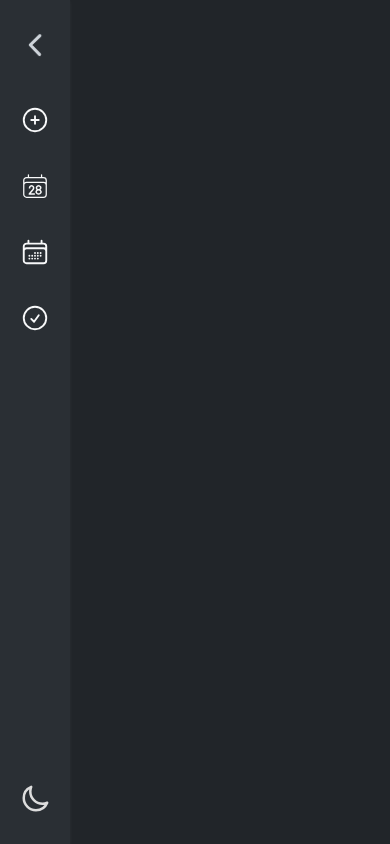
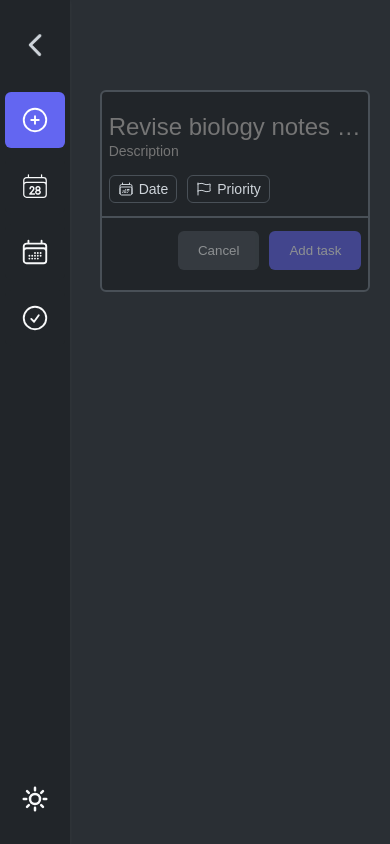
Before and after one commit to Sant0412/task-forge, a plain HTML site: page index.html in a window 390 px wide. Both pictures are taken after a click on the element 35 px from the left and 799 px from the top of the page. Drawn offline with Linux system fonts and the light colour scheme.

Commit message:
feat(task-form): add active section logic and initial Add Task section UI
- Implemented 'active' class toggle
- Designed Add Task section
- Styled and added button functionalities

```diff
--- /dev/null
+++ b/css/container.css
@@ -0,0 +1,302 @@
+/* ========== MAIN CONTAINER ========== */
+.main-container {
+  display: flex;
+  flex-direction: row;
+  min-height: 100vh;
+  background-color: var(--container-bg);
+}
+
+.container {
+  margin-left: 260px; /* Same as sidebar width */
+  padding: 4rem;
+  width: 100%;
+  min-height: 100vh;
+  background-color: var(--container-bg);
+  border-radius: 12px;
+  transition: margin-left 0.3s;
+  box-sizing: border-box;
+}
+
+/* When sidebar is collapsed */
+.sidebar.closed ~ .container {
+  margin-left: 0;
+  max-width: 100vw;
+}
+
+/* Responsive for small screens */
+@media (max-width: 700px) {
+  .container {
+    margin-left: 0;
+    padding: 1rem;
+    border-radius: 0;
+    box-shadow: none;
+    max-width: 100vw;
+  }
+}
+
+/*========== FORM ========== */
+
+.container-item {
+  display: none;
+}
+
+.container-item.selected {
+  display: block;
+  background-color: var(--bg);
+  max-width: 700px;
+  margin: 20px auto;
+  border-radius: 6px;
+  border: 2px solid var(--border);
+  box-sizing: border-box;
+}
+
+.task-form {
+  display: flex;
+  flex-direction: column;
+  align-items: center;
+  margin: 20px auto;
+}
+
+.task-form input[type="text"] {
+  flex: 1;
+  outline: 0;
+  border: none;
+  width: 95%;
+  background: var(--bg);
+  color: var(--text-primary);
+  overflow: hidden;
+  text-overflow: ellipsis;
+  white-space: pre-wrap;
+}
+
+#task-title {
+  font-size: 24px;
+  font-weight: 400;
+}
+
+#task-description {
+  resize: vertical;
+  font-size: 14px;
+}
+
+.task-form .actions {
+  display: flex;
+  gap: 10px;
+  justify-content: flex-start;
+  align-items: flex-start;
+  width: 95%;
+  margin: 15px 0 5px;
+}
+
+.action-btn {
+  display: flex;
+  align-items: center;
+  justify-self: flex-start;
+  gap: 5px;
+  padding: 5px 8px;
+  border: 1px solid var(--border);
+  border-radius: 6px;
+  font-family: sans-serif;
+  font-size: 14px;
+  font-weight: 200;
+  color: var(--text-secondary);
+}
+
+.action-btn:hover {
+  background-color: var(--highlight-background);
+}
+
+.action-btn p {
+  margin: 0;
+}
+
+hr {
+  width: 100%;
+  height: 2px;
+  border: none;
+  background-color: var(--border);
+}
+
+.task-form-btns {
+  display: flex;
+  gap: 10px;
+  justify-content: flex-end;
+  align-items: flex-end;
+  width: 95%;
+  margin-top: 5px;
+}
+
+.task-form button {
+  color: var(--text-primary);
+  padding: 0.75rem 1.25rem;
+  border: none;
+  outline: 0;
+  border-radius: 6px;
+  font-weight: 500;
+  cursor: pointer;
+  opacity: 0.85;
+  transition: opacity 0.2s;
+}
+
+.task-form button[type="reset"] {
+  background: var(--border);
+}
+
+.task-form button[type="submit"] {
+  background: var(--accent);
+}
+
+.task-form button:hover {
+  opacity: 0.6;
+}
+
+button:disabled {
+  opacity: 0.5;
+}
+
+/* ======== Dialog Box =========*/
+
+.cancelAlert {
+  position: fixed;
+  top: 0;
+  left: 0;
+  width: 100%;
+  height: 100%;
+  background: rgba(0, 0, 0, 0.5); /* dim background */
+  display: flex;
+  justify-content: center;
+  align-items: center;
+  z-index: 1000;
+}
+
+.dialog {
+  background: var(--container-bg, #fff);
+  padding: 2rem;
+  border-radius: 12px;
+  box-shadow: 0 10px 25px rgba(0, 0, 0, 0.2);
+  max-width: 400px;
+  width: 90%;
+  text-align: center;
+  animation: popUp 0.3s ease;
+}
+
+.dialog p {
+  font-size: 1.1rem;
+  color: var(--text-primary, #333);
+  margin-bottom: 1.5rem;
+}
+
+.dialog-btns {
+  display: flex;
+  justify-content: center;
+  gap: 1rem;
+}
+
+.dialog-btns button {
+  padding: 0.6rem 1.2rem;
+  border: none;
+  border-radius: 8px;
+  cursor: pointer;
+  font-weight: 500;
+  transition: all 0.2s ease;
+}
+
+.dialog-btns .confirm {
+  background: #e63946;
+  color: #fff;
+}
+
+.dialog-btns .confirm:hover {
+  background: #d62828;
+}
+
+.dialog-btns .close {
+  background: #eee;
+  color: #333;
+}
+
+.dialog-btns .close:hover {
+  background: #ddd;
+}
+
+@keyframes popUp {
+  from {
+    transform: scale(0.8);
+    opacity: 0;
+  }
+  to {
+    transform: scale(1);
+    opacity: 1;
+  }
+}
+
+/* ========== TASKS ========== */
+/* .task {
+  display: flex;
+  align-items: center;
+  justify-content: space-between;
+  padding: 0.75rem 1rem;
+  margin-bottom: 1rem;
+  border-radius: 8px;
+  background: var(--container-bg);
+  border: 1px solid var(--border);
+  box-shadow: 0 2px 4px rgba(0, 0, 0, 0.05);
+}
+
+.task-left {
+  display: flex;
+  align-items: center;
+  gap: 0.75rem;
+}
+
+.task-circle {
+  width: 20px;
+  height: 20px;
+  border-radius: 50%;
+  border: 2px solid var(--muted);
+  display: flex;
+  justify-content: center;
+  align-items: center;
+  font-size: 14px;
+  color: var(--success);
+}
+
+.task.completed .task-circle {
+  border-color: var(--success);
+}
+
+.task.completed .task-text {
+  text-decoration: line-through;
+  color: var(--muted);
+}
+
+.task-text {
+  font-size: 1rem;
+}
+
+.task-right {
+  display: flex;
+  align-items: center;
+  gap: 0.75rem;
+}
+
+.task-edit {
+  cursor: pointer;
+  color: var(--muted);
+  font-size: 1.1rem;
+}
+
+.edit-input:focus {
+  outline: 0;
+  border: 0;
+  font-size: 1.2rem;
+  margin: 1rem 0;
+  color: var(--text-secondary);
+  background-color: var(--container-bg);
+}
+
+.task-delete {
+  cursor: pointer;
+  color: var(--danger);
+  font-size: 1.1rem;
+} */
--- a/css/main.css
+++ b/css/main.css
@@ -50,16 +50,13 @@ body {
 }
 
 /* ========== SIDEBAR ========== */
-.layout {
-  position: relative;
-}
 
 .sidebar {
   display: flex;
   flex-direction: column;
   align-items: stretch;
   padding: 2rem 1.5rem;
-  background: var(--container-bg);
+  background: var(--bg);
   box-shadow: var(--shadow);
   transition: all 0.3s ease;
   height: 100vh;
@@ -133,6 +130,7 @@ body {
   border-radius: 6px;
   margin-bottom: 0.5rem;
   padding: 0.5rem;
+  background-color: var(--bg);
 }
 
 .sidebar-link {
@@ -153,7 +151,6 @@ body {
 }
 
 .sidebar-item:hover,
-.sidebar-link:hover,
 .sidebar-item:active {
   background: var(--highlight-background);
 }
@@ -176,45 +173,19 @@ body {
   left: 0;
 }
 
-@media (max-width: 700px) {
-  .sidebar {
-    min-width: 60px;
-    max-width: 60px;
-    padding: 0 5px;
-    margin: 0 auto;
-  }
+.sidebar-item.active {
+  background-color: var(--accent);
+  color: var(--text-primary);
+}
 
-  .sidebar .sidebar-link {
-    display: none;
-  }
+.sidebar-item.active:hover {
+  background-color: var(--accent);
+}
 
-  .sidebar-title {
-    display: none;
-  }
+.sidebar-item.active .sidebar-link {
+  color: #fff;
+}
 
-  .sidebar-nav {
-    margin-top: 60px;
-  }
-
-  .sidebar li {
-    justify-content: center;
-    height: 40px;
-    margin-bottom: 10px;
-  }
-
-  .sidebar-toggle,
-  .mode-toggle {
-    position: absolute;
-    left: 0;
-    padding: 12px;
-    margin: 8px;
-  }
-
-  .sidebar-toggle {
-    top: 10px;
-  }
-
-  .mode-toggle {
-    bottom: 10px;
-  }
+.sidebar-item.active .sidebar-icon svg {
+  stroke: #fff; /* Ensures icon also turns visible on accent background */
 }
--- /dev/null
+++ b/css/responsive.css
@@ -0,0 +1,47 @@
+@media (max-width: 880px) {
+  .sidebar {
+    min-width: 60px;
+    max-width: 60px;
+    padding: 0 5px;
+    margin: 0 auto;
+  }
+
+  .sidebar .sidebar-link {
+    display: none;
+  }
+
+  .sidebar-title {
+    display: none;
+  }
+
+  .sidebar-nav {
+    margin-top: 60px;
+  }
+
+  .sidebar li {
+    justify-content: center;
+    height: 40px;
+    margin-bottom: 10px;
+  }
+
+  .sidebar-toggle,
+  .mode-toggle {
+    position: absolute;
+    left: 0;
+    padding: 12px;
+    margin: 8px;
+  }
+
+  .sidebar-toggle {
+    top: 10px;
+  }
+
+  .mode-toggle {
+    bottom: 10px;
+  }
+
+  .container {
+    padding: 70px 20px;
+    margin-left: 80px;
+  }
+}
--- a/index.html
+++ b/index.html
@@ -12,9 +12,11 @@
       rel="stylesheet"
     />
     <link rel="stylesheet" href="css/main.css" />
+    <link rel="stylesheet" href="css/container.css" />
+    <link rel="stylesheet" href="css/responsive.css" />
   </head>
   <body>
-    <div class="layout">
+    <div class="main-container">
       <aside class="sidebar">
         <div class="sidebar-header">
           <h2 class="sidebar-title">task Forge</h2>
@@ -27,7 +29,7 @@
 
         <nav class="sidebar-nav">
           <ul class="sidebar-list">
-            <li class="sidebar-item">
+            <li class="active sidebar-item">
               <span class="sidebar-icon">
                 <svg
                   xmlns="http://www.w3.org/2000/svg"
@@ -45,7 +47,7 @@
                   />
                 </svg>
               </span>
-              <a href="#add-task" class="sidebar-link">Add Task</a>
+              <a href="#add_task" class="sidebar-link">Add Task</a>
             </li>
 
             <li class="sidebar-item today">
@@ -68,7 +70,7 @@
                     x="12"
                     y="18"
                     id="dateText"
-                    font-size="9"
+                    font-size="8"
                     font-weight="100"
                     fill="none"
                     text-anchor="middle"
@@ -128,23 +130,87 @@
         title="open/close sidebar"
         aria-label="Toggle sidebar"
       ></div>
+
+      <main class="container">
+        <div id="add_task" class="selected container-item add">
+          <form class="task-form" method="post">
+            <input
+              class="full"
+              type="text"
+              name="task-title"
+              id="task-title"
+              placeholder="Revise biology notes daily at 7 pm"
+            />
+            <input
+              class="full"
+              type="text"
+              name="task-description"
+              id="task-description"
+              placeholder="Description"
+            />
+
+            <div class="actions">
+              <span id="date" class="action-btn"
+                ><svg
+                  xmlns="http://www.w3.org/2000/svg"
+                  fill="none"
+                  viewBox="0 0 24 24"
+                  stroke-width="1.5"
+                  stroke="currentColor"
+                  height="16"
+                  width="16"
+                >
+                  <path
+                    stroke-linecap="round"
+                    stroke-linejoin="round"
+                    d="M6.75 2.994v2.25m10.5-2.25v2.25m-14.252 13.5V7.491a2.25 2.25 0 0 1 2.25-2.25h13.5a2.25 2.25 0 0 1 2.25 2.25v11.251m-18 0a2.25 2.25 0 0 0 2.25 2.25h13.5a2.25 2.25 0 0 0 2.25-2.25m-18 0v-7.5a2.25 2.25 0 0 1 2.25-2.25h13.5a2.25 2.25 0 0 1 2.25 2.25v7.5m-6.75-6h2.25m-9 2.25h4.5m.002-2.25h.005v.006H12v-.006Zm-.001 4.5h.006v.006h-.006v-.005Zm-2.25.001h.005v.006H9.75v-.006Zm-2.25 0h.005v.005h-.006v-.005Zm6.75-2.247h.005v.005h-.005v-.005Zm0 2.247h.006v.006h-.006v-.006Zm2.25-2.248h.006V15H16.5v-.005Z"
+                  />
+                </svg>
+                <p>Date</p>
+              </span>
+              <span id="priorityList" class="action-btn"
+                ><svg
+                  xmlns="http://www.w3.org/2000/svg"
+                  fill="none"
+                  viewBox="0 0 24 24"
+                  stroke-width="1.5"
+                  stroke="currentColor"
+                  height="16"
+                  width="16"
+                >
+                  <path
+                    stroke-linecap="round"
+                    stroke-linejoin="round"
+                    d="M3 3v1.5M3 21v-6m0 0 2.77-.693a9 9 0 0 1 6.208.682l.108.054a9 9 0 0 0 6.086.71l3.114-.732a48.524 48.524 0 0 1-.005-10.499l-3.11.732a9 9 0 0 1-6.085-.711l-.108-.054a9 9 0 0 0-6.208-.682L3 4.5M3 15V4.5"
+                  />
+                </svg>
+                <p>Priority</p>
+              </span>
+            </div>
+
+            <hr />
+
+            <div class="task-form-btns">
+              <button type="reset" disabled>Cancel</button>
+              <button type="submit" disabled>Add task</button>
+            </div>
+          </form>
+        </div>
+
+        <div id="today_task" class="container-item">
+          <div class="taskPanel">today_task</div>
+        </div>
+
+        <div id="upcoming_task" class="container-item">upcoming_task</div>
+
+        <div id="completed_task" class="container-item">completed_task</div>
+      </main>
     </div>
-
-    <!-- <main class="container">
-      <form class="task-form" method="post">
-        <input
-          type="text"
-          name="task"
-          id="task-input"
-          placeholder="Add new task"
-        />
-        <button type="submit">Add</button>
-      </form>
-      <div class="taskPanel"></div>
-    </main> -->
 
     <!-- <footer><input type="date" name="date" id="task-date" /></footer> -->
   </body>
   <script src="src/mode-toggle.js"></script>
   <script src="src/sidebar-toggle.js"></script>
+  <script src="src/activeSection.js"></script>
+  <script src="src/formHandler.js"></script>
 </html>
--- /dev/null
+++ b/src/activeSection.js
@@ -0,0 +1,45 @@
+const sections = document.querySelectorAll(".container-item");
+
+function activateSectionById(id) {
+  if (!id) return;
+  document
+    .querySelectorAll(".sidebar-item")
+    .forEach((item) => item.classList.remove("active"));
+  sections.forEach((sec) => sec.classList.remove("selected"));
+
+  const link = document.querySelector(`.sidebar-link[href="#${id}"]`);
+  if (link && link.closest(".sidebar-item"))
+    link.closest(".sidebar-item").classList.add("active");
+
+  const sec = document.getElementById(id);
+  if (sec) sec.classList.add("selected");
+}
+
+// click handler (event delegation)
+sidebar.addEventListener("click", (e) => {
+  const li = e.target.closest(".sidebar-item");
+  if (!li) return;
+
+  const href = li.querySelector(".sidebar-link")?.getAttribute("href");
+  if (!href) return;
+
+  const targetId = href.replace("#", "");
+  activateSectionById(targetId);
+  localStorage.setItem("activeSection", targetId);
+});
+
+// restore on load
+const saved =
+  localStorage.getItem("activeSection") ||
+  document
+    .querySelector(".sidebar-item.active .sidebar-link")
+    ?.getAttribute("href")
+    ?.substring(1) ||
+  "add_task";
+activateSectionById(saved);
+
+// reapply when theme changes (mode-toggle dispatches 'themechange')
+document.addEventListener("themechange", () => {
+  const current = localStorage.getItem("activeSection") || saved;
+  activateSectionById(current);
+});
--- a/src/mode-toggle.js
+++ b/src/mode-toggle.js
@@ -8,12 +8,11 @@ const sunMode = `
     xmlns="http://www.w3.org/2000/svg"
     fill="none"
     viewBox="0 0 24 24"
-    stroke="orange"
+    stroke=currentColor
     stroke-width="2"
     width="30"
     height="30"
-  >
-    <path
+  ><path
       stroke-linecap="round"
       stroke-linejoin="round"
       d="M12 3v2m0 14v2m9-9h-2M5 12H3
@@ -30,12 +29,11 @@ const darkMode = `
     xmlns="http://www.w3.org/2000/svg"
     fill="none"
     viewBox="0 0 24 24"
-    stroke="#ddd"
+    stroke=currentColor
     stroke-width="2"
     width="30"
     height="30"
-  >
-    <path
+  ><path
       stroke-linecap="round"
       stroke-linejoin="round"
       d="M21.752 15.002A9.72 9.72 0 0 1 18 15.75
@@ -59,8 +57,8 @@ if (savedMode) {
 
 //set icon according to current mode
 modeToggle.innerHTML = body.classList.contains("dark-mode")
-  ? darkMode
-  : sunMode;
+  ? sunMode
+  : darkMode;
 
 //Toggle on click
 modeToggle.addEventListener("click", (e) => {
@@ -71,10 +69,13 @@ function handleClick() {
   body.classList.toggle("dark-mode");
 
   if (body.classList.contains("dark-mode")) {
-    modeToggle.innerHTML = darkMode;
+    modeToggle.innerHTML = sunMode;
     localStorage.setItem("theme", "dark");
   } else {
-    modeToggle.innerHTML = sunMode;
+    modeToggle.innerHTML = darkMode;
     localStorage.setItem("theme", "light");
   }
+
+  // inform other modules that theme changed so they can reapply visual state
+  document.dispatchEvent(new Event("themechange"));
 }
```
Also changed, not shown: src/formHandler.js (added, +76 -0 lines).
